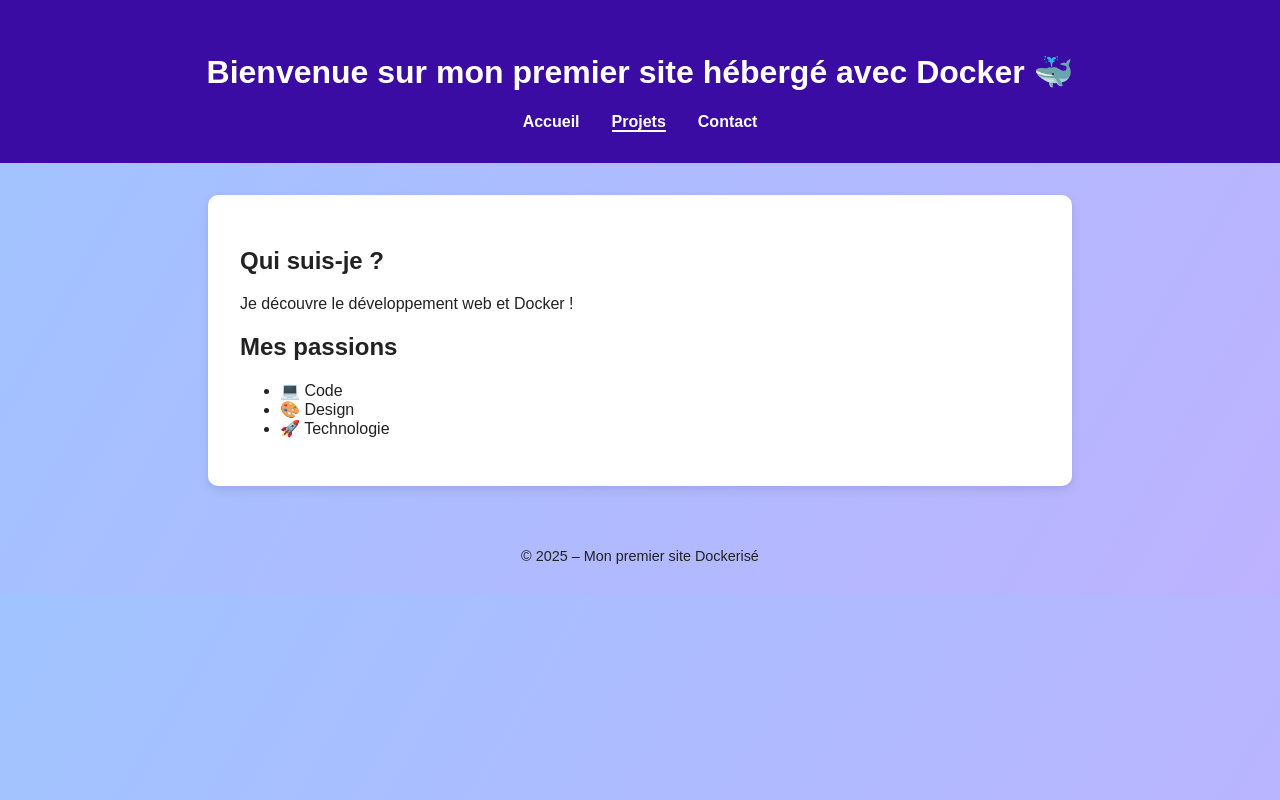
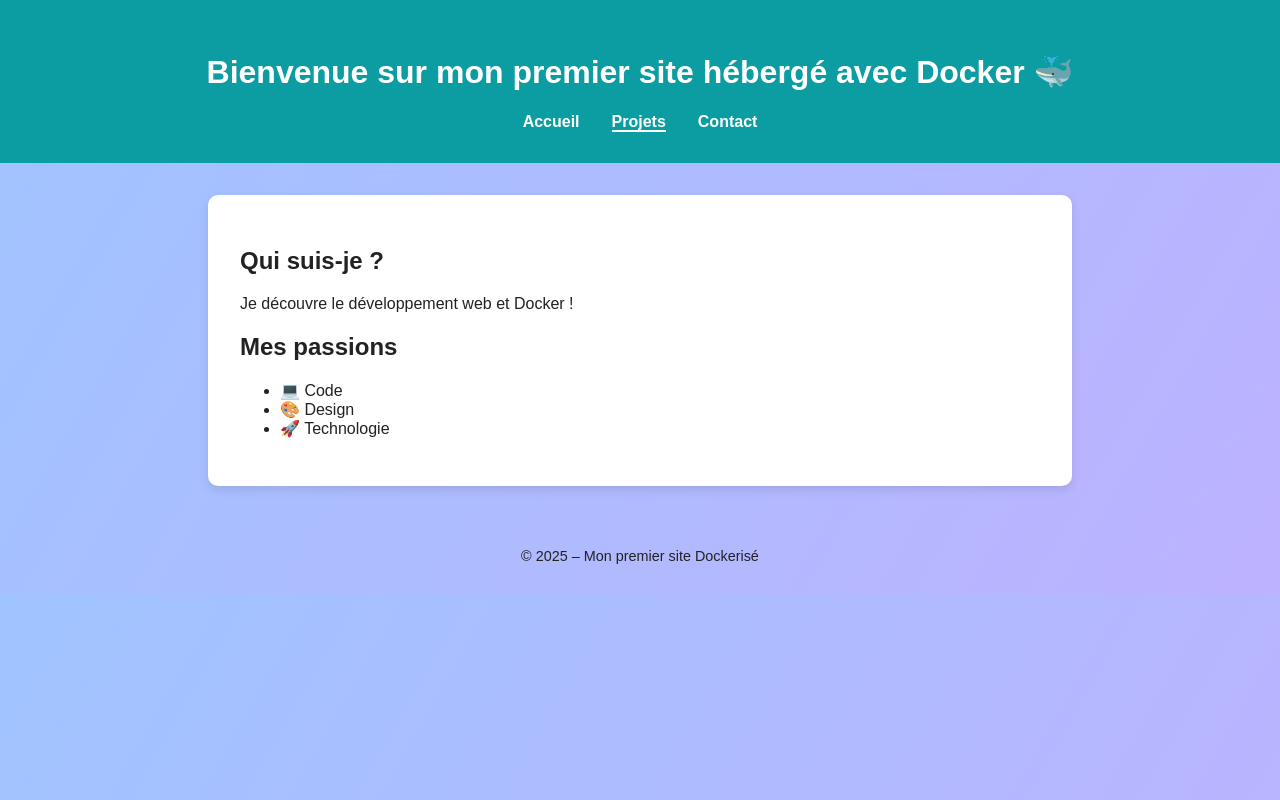
Before and after one commit to amethysteDev971/darkode_mon_site, a plain HTML site: page index.html in a window 1280 px wide. Drawn offline with Linux system fonts and the light colour scheme.

Commit message:
changement couleur header pour faire CONFLIT

```diff
--- a/style.css
+++ b/style.css
@@ -6,7 +6,7 @@ body {
 }
 
 header {
-  background-color: #3a0ca3;
+  background-color: #0c9da3;
   color: white;
   text-align: center;
   padding: 2rem 0;
```
